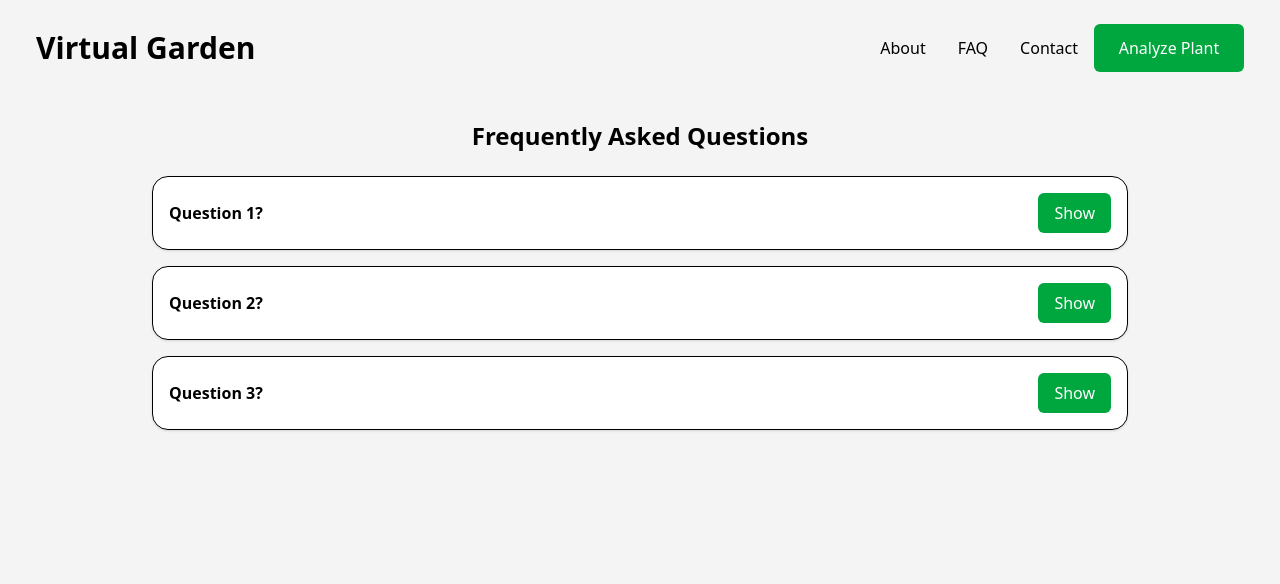
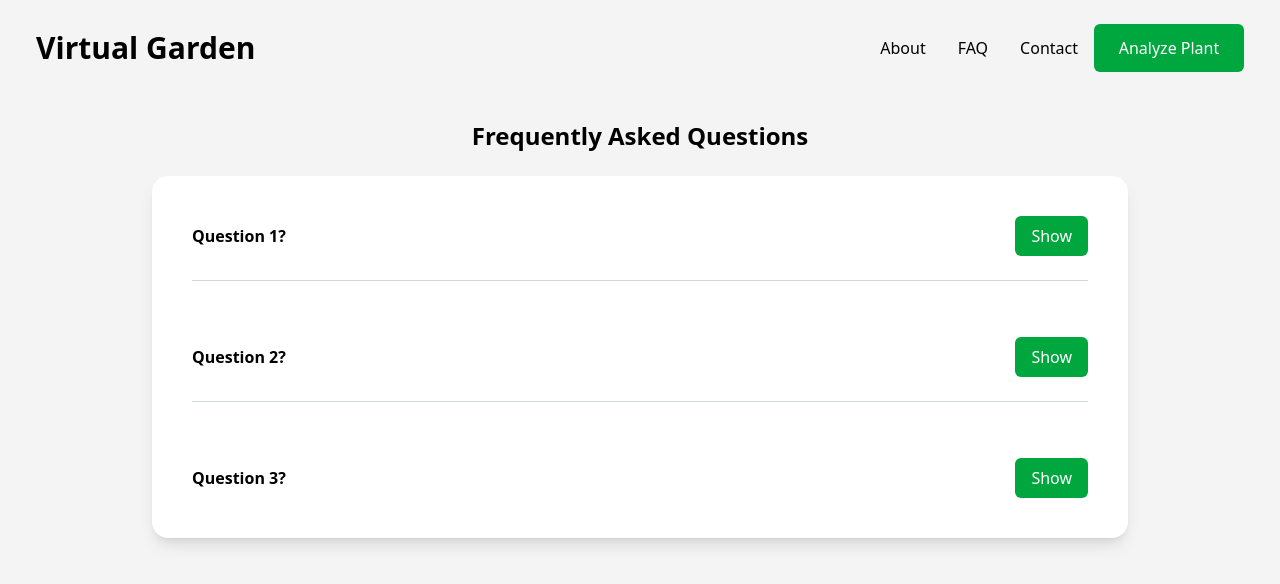
Before and after one commit to CMPT-276-SPRING-2025/final-project-22-vines, a React (Vite) app in the folder app/: page /FAQ in a window 1280 px wide. Shown: the top 584 px of the page. Built offline with nearby package versions, Linux system fonts and the light colour scheme.

Commit message:
Edited Style

```diff
--- a/app/src/pages/FAQ.jsx
+++ b/app/src/pages/FAQ.jsx
@@ -23,9 +23,9 @@ return (
         <Navbar />
         <div className="max-w-5xl mx-auto p-6">
             <h2 className="text-2xl font-bold text-center mb-6">Frequently Asked Questions</h2>
-            <div className="space-y-4">
+            <div className="bg-white p-6 rounded-2xl shadow-lg mb-6">
                 {faqs.map((faq, index) => (
-                    <div key={index} className="border rounded-2xl p-4 shadow-sm bg-white">
+                    <div key={index} className="p-4">
                         <div className="flex justify-between items-center">
                             <p className="font-semibold">{faq.question}</p>
                             <button
@@ -38,8 +38,10 @@ return (
 
                         {/* Sliding animation */}
                         <div className={`overflow-hidden transition-all duration-500 ease-in-out ${openIndex === index ? "max-h-40 opacity-100 mt-2" : "max-h-0 opacity-0"}`}>
-                            <p className="text-gray-600">{faq.answer}</p>
+                            <p className="text-gray-600 mb-4">{faq.answer}</p>
                         </div>
+
+                        {index < faqs.length - 1 && <hr className="border-gray-300 my-6" />}
                     </div>
                 ))}
             </div>
```
